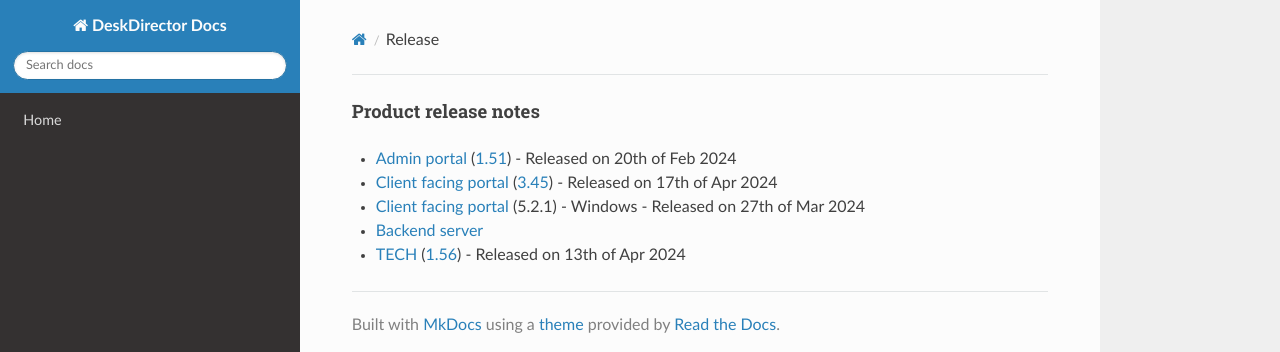
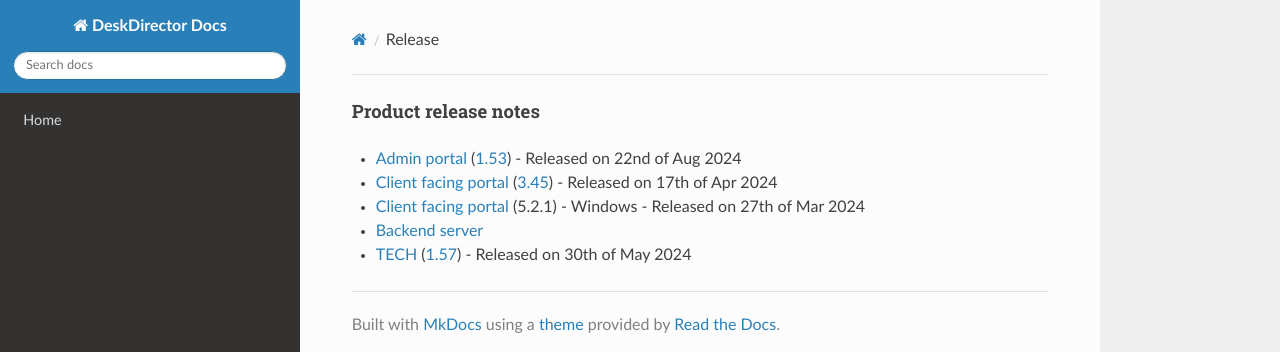
Before and after one commit to DeskDirector/docs, an MkDocs documentation site: the page built from docs/_contents/admin/home/release.md, in a window 1280 px wide. Shown: the top 352 px of the page. Built offline with MkDocs 1.6.1, drawn with Linux system fonts in a browser that asks for light colours; nearby versions of some CDN libraries; old or Windows-style settings are respelled for this version of MkDocs.

Commit message:
Update release.md

```diff
--- a/docs/_contents/admin/home/release.md
+++ b/docs/_contents/admin/home/release.md
@@ -1,6 +1,6 @@
 #### Product release notes
-* [Admin portal](/release-notes/admin) ([1.51](/configs/release-notes/admin/v1.51.1)) - Released on 20th of Feb 2024
+* [Admin portal](/release-notes/admin) ([1.53](/configs/release-notes/admin/v1.53.1)) - Released on 22nd of Aug 2024
 * [Client facing portal](/release-notes/portal) ([3.45](/configs/release-notes/portal/v3.45)) - Released on 17th of Apr 2024
 * [Client facing portal](https://help.deskdirector.com/article/4uzjpwaiou) (5.2.1) - Windows - Released on 27th of Mar 2024
 * [Backend server](https://help.deskdirector.com/article/5ml4ieesph-server-changelog)
-* [TECH](/release-notes/tech) ([1.56](/configs/release-notes/tech/v1.56)) - Released on 13th of Apr 2024
+* [TECH](/release-notes/tech) ([1.57](/configs/release-notes/tech/v1.57)) - Released on 30th of May 2024
```
